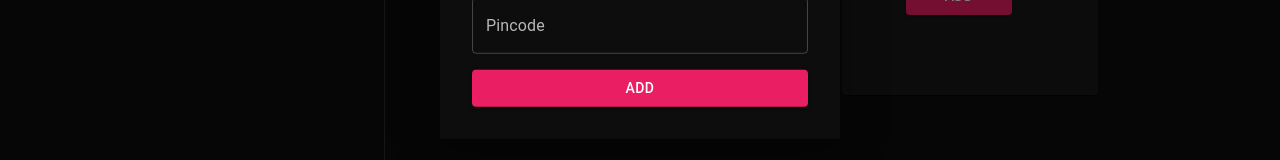
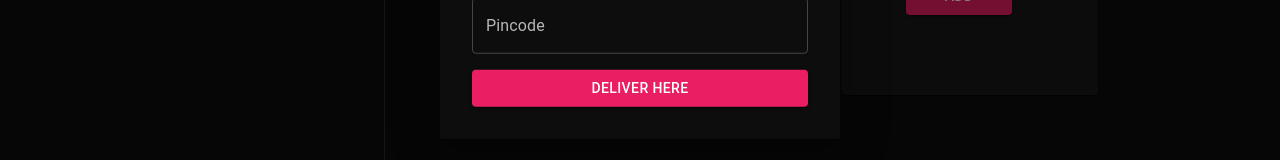
Before and after one commit to DViceman09/Bakers-Place-Frontend, a React (Create React App) app: page /cart in a window 1280 px wide. Both pictures are taken after a click on the button "ADD". Shown: the part 456-616 px from the top of the page. Built offline with nearby package versions, Linux system fonts and the light colour scheme; the HTML template or start-up script is replaced by a standard one.

Commit message:
Fixed an issue in MenuCard with Food name Added Stripe Payment Gateway integration

```diff
--- a/src/Cart/Cart.jsx
+++ b/src/Cart/Cart.jsx
@@ -155,7 +155,7 @@ const Cart = ({item}) => {
                                         />
                                 </Grid>
                                 <Grid item xs={12}>
-                                    <Button variant="contained" color="primary" type='submit' fullWidth>Add</Button>
+                                    <Button variant="contained" color="primary" type='submit' fullWidth>Deliver Here</Button>
                                 </Grid>
                             </Grid>
                         </Form>
--- a/src/Restaurant/MenuCard.jsx
+++ b/src/Restaurant/MenuCard.jsx
@@ -42,7 +42,7 @@ const MenuCard = ({item}) => {
             />
 
             <div className="space-y-1 lg:space-y-5 lg:max-w-2xl">
-              <p className="font-semibold text-xl">{item.name}</p>
+              <p className="font-semibold text-xl">{item.food_name}</p>
               <p>₹{item.price}</p>
               <p className="text-gray-400">{item.description}</p>
             </div>
--- a/src/State/Order/Order_Actions.jsx
+++ b/src/State/Order/Order_Actions.jsx
@@ -13,8 +13,8 @@ export const createOrder = (reqData) => {
             Authorization: `Bearer ${reqData.jwt}`,
           },
       });
-      if(data.payment_url){
-        window.location.href=data.payment_url;
+      if(data.paymentURL){
+        window.location.href=data.paymentURL;
       }
       console.log("created order data",data)
       dispatch({type:CREATE_ORDER_SUCCESS,payload:data});
```
